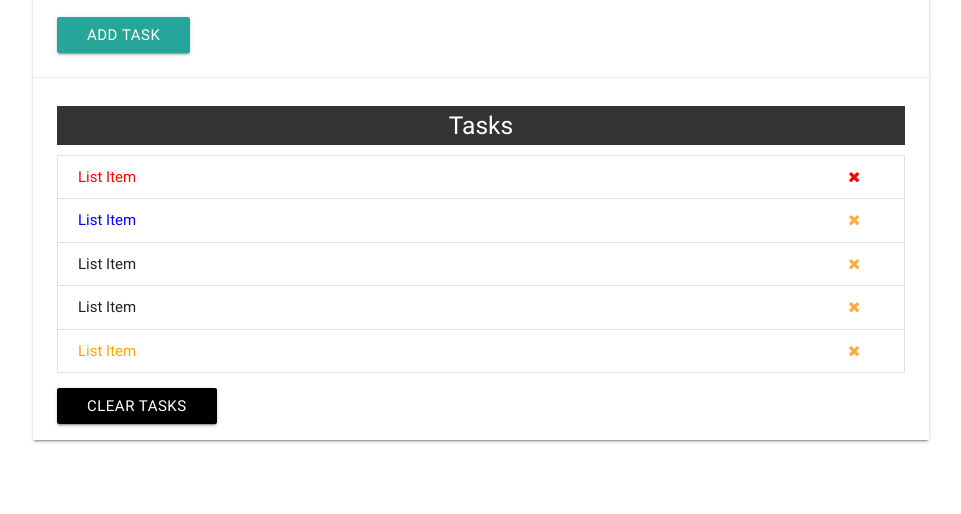
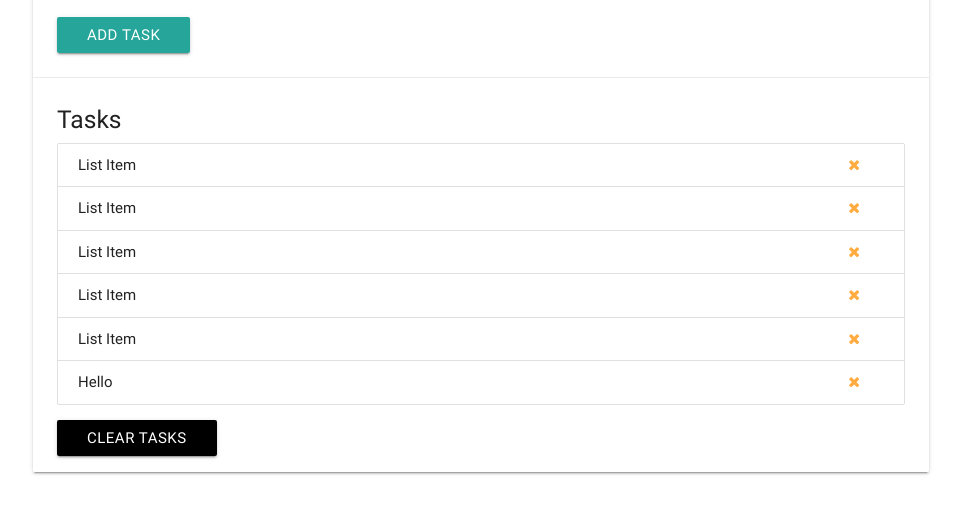
Before and after one commit to AminAbdisamad/javascript, a plain HTML site: page DOM/index.html in a window 1280 px wide. Shown: the part 156-670 px from the top of the page, without its empty margins (159-1120 px from the left). Drawn offline with nearby package versions, Linux system fonts and the light colour scheme.

Commit message:
created a new file

```diff
--- /dev/null
+++ b/DOM/app.js
@@ -0,0 +1,32 @@
+/* CREATE ELEMENTS
+----------------*/
+
+const collection = document.querySelector('ul.collection');
+//create new list item
+const newListItem = document.createElement('li');
+// Add class
+newListItem.className = 'collection-item';
+// Add id
+newListItem.id = 'listItem';
+// set attribute
+newListItem.setAttribute('title','listItem');
+//display text on element
+newListItem.textContent = "Hello";
+//create new element
+const link = document.createElement('a');
+//newListItem.innerHTML = 'Hello <a href="#" class="delete-item secondary-content"><i class="fa fa-remove"></i></a>';
+//add class
+link.className = "delete-item secondary-content";
+link.innerHTML = '<i class="fa fa-remove"></i>';
+ //append link to newItemlist
+newListItem.appendChild(link);
+// append
+collection.appendChild(newListItem);
+
+
+
+//console.log(newListItem);
+//console.log(collection);
+
+/* REPLACE ELEMENTS
+----------------*/
--- a/DOM/index.html
+++ b/DOM/index.html
@@ -71,7 +71,7 @@
   </div>
   <script src="https://code.jquery.com/jquery-3.2.1.js" integrity="sha256-DZAnKJ/6XZ9si04Hgrsxu/8s717jcIzLy3oi35EouyE=" crossorigin="anonymous"></script>
   <script src="https://cdnjs.cloudflare.com/ajax/libs/materialize/0.100.2/js/materialize.min.js"></script>
-  <script src="main.js"></script>
+  <script src="app.js"></script>
 </body>
 
 </html>
--- a/DOM/main.js
+++ b/DOM/main.js
@@ -188,3 +188,7 @@ val = listItems.nextElementSibling.nextElementSibling;
 val = listItems.previousSibling;
 val = listItems.previousElementSibling;
 console.log(val);
+
+
+/* Creating Elements
+------------------*/
```
